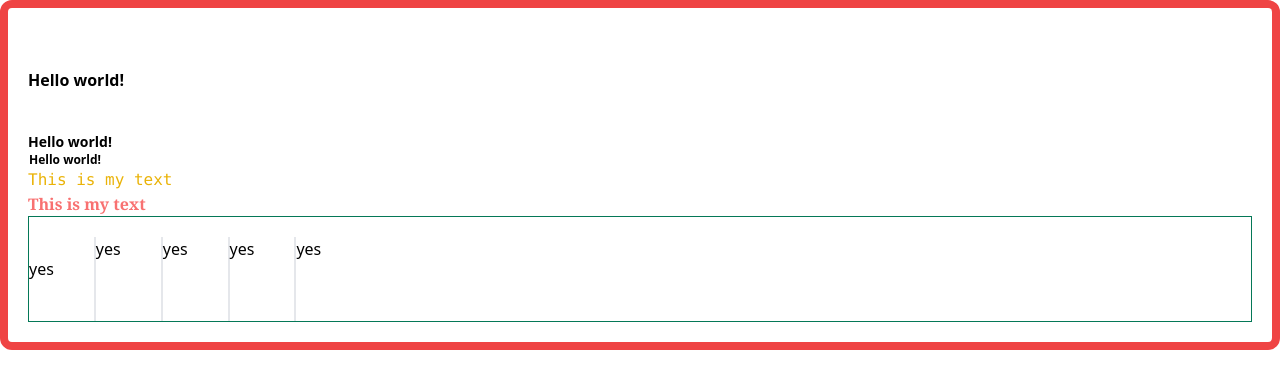
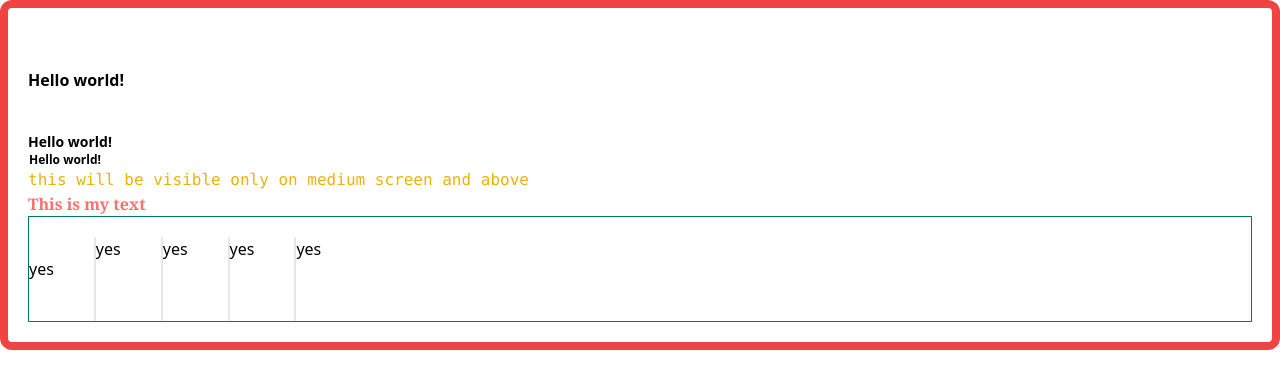
Before and after one commit to iamshahidameen/ailwindCSS-practice, a website: page TailwinCSS-Responsive-and-Square-Notation/ResponsiveAndCustomValues.html in a window 1280 px wide. Drawn offline with nearby package versions, Linux system fonts and the light colour scheme; files that its build step writes are made by us from their sources.

Commit message:
change text for better understanding

```diff
--- a/TailwinCSS-Responsive-and-Square-Notation/ResponsiveAndCustomValues.html
+++ b/TailwinCSS-Responsive-and-Square-Notation/ResponsiveAndCustomValues.html
@@ -20,8 +20,8 @@
         Hello world!
       </h6>
 
-      <p class="font-serif text-green-600 tracking-widest hover:tracking-tighter hover:font-bold inline-block md:hidden">This is my text</p>
-      <p class="font-mono hover:font-serif text-yellow-500 subpixel-antialiased hidden md:block ">This is my text</p>
+      <p class="font-serif text-green-600 tracking-widest hover:tracking-tighter hover:font-bold inline-block md:hidden ">this will be hidden on medium and up but visible on small</p>
+      <p class="font-mono hover:font-serif text-yellow-500 subpixel-antialiased hidden md:block ">this will be visible only on medium screen and above</p>
       <p class="font-sans font-bold md:font-serif text-red-400">This is my text</p>
 
       <nav><ul class="md:flex space-x-10 space-y-5 border border-emerald-700 divide-x-2 sm:inline-block md:w-[100%] sm:w-[300px]">
```
